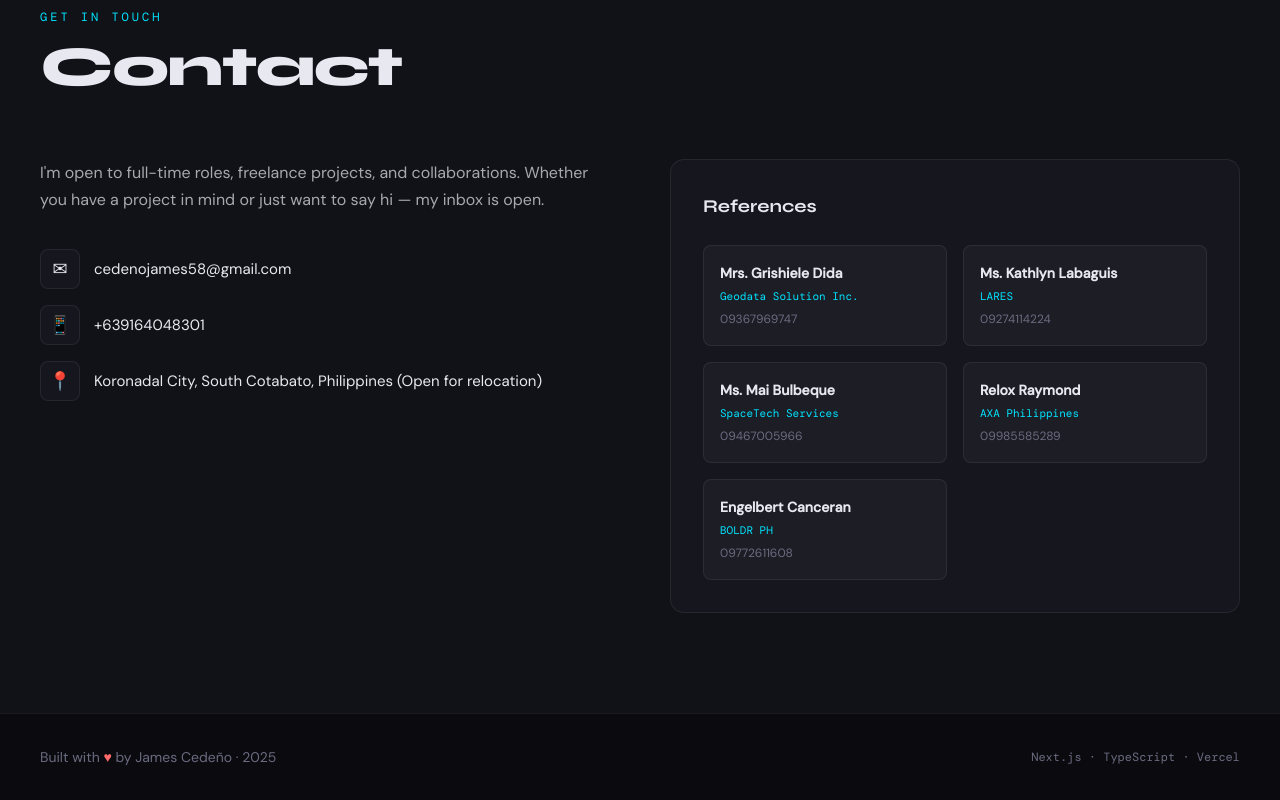
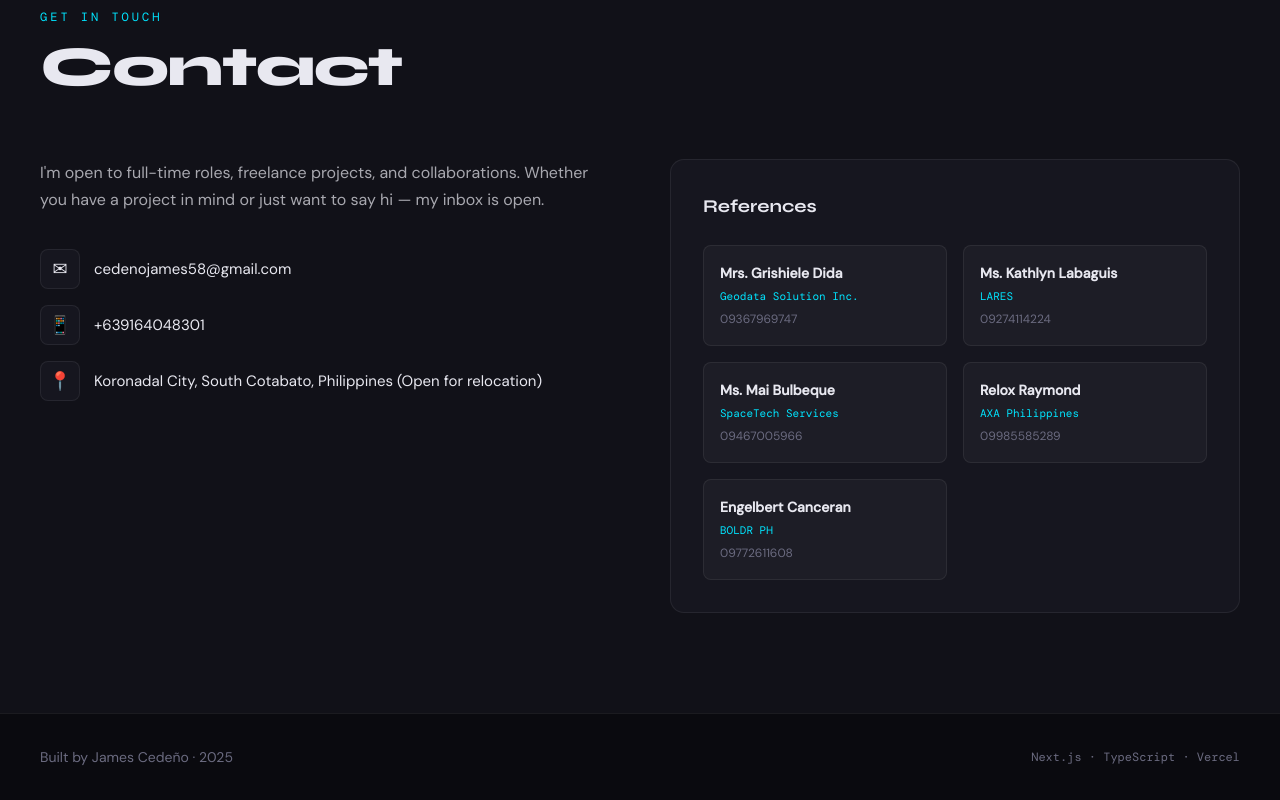
Before and after one commit to jamesced445/my-portfolio, a Next.js app: page / in a window 1280 px wide. Shown: the part 6759-7559 px from the top of the page. Built offline with nearby package versions, Linux system fonts and the light colour scheme; a web font is replaced by a local one.

Commit message:
Remove heart symbol from footer text

```diff
--- a/src/app/page.tsx
+++ b/src/app/page.tsx
@@ -398,7 +398,7 @@ export default function Home() {
       <footer className={styles.footer}>
         <div className={styles.footerInner}>
           <p className={styles.footerText}>
-            Built with <span className={styles.footerHeart}>♥</span> by James Cedeño · 2025
+            Built by James Cedeño · 2025
           </p>
           <p className={styles.footerSub}>Next.js · TypeScript · Vercel</p>
         </div>
```
